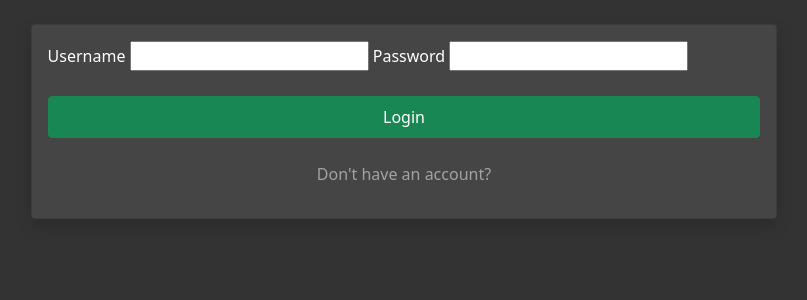
After one commit to reeson46/Planner, a Django app: template templates/account/login.html in a window 1280 px wide. The commit adds this page. Shown: the top 300 px of the page, without its empty margins (236-1043 px from the left). Run offline with Django 3.2, Linux system fonts and the light colour scheme; the template is opened without the code that fills it, so the values that code supplies are empty, except form fields; tables that the repository leaves empty hold one stand-in row (values such as "Sample post"); form fields are guessed from the names that the template uses.

Commit message:
form choices  only made by user, login/logout

```diff
--- a/planner/apps/account/admin.py
+++ b/planner/apps/account/admin.py
@@ -30,6 +30,7 @@ class UserAdminConfig(UserAdmin):
                     "user_name",
                     "first_name",
                     "last_name",
+                    'password',
                 )
             },
         ),
--- a/planner/apps/account/urls.py
+++ b/planner/apps/account/urls.py
@@ -1,9 +1,13 @@
 from django.urls import path
+from django.contrib.auth import views as auth_views
 from . import views
+from .forms import UserLoginForm
 
 app_name = "account"
 
 urlpatterns = [
+    path('login/', auth_views.LoginView.as_view(template_name="account/login.html", form_class=UserLoginForm), name='login'),
+    path('logout/', auth_views.LogoutView.as_view(next_page='/account/login/'), name="logout"),
     path("register/", views.account_register, name="register"),
     path("activate/<str:uidb64>/<str:token>/", views.account_activate, name='activate'),
 ]
--- a/planner/apps/task/models.py
+++ b/planner/apps/task/models.py
@@ -39,7 +39,7 @@ class Task(models.Model):
     )
     board = models.ForeignKey(Board, related_name="task", on_delete=models.CASCADE)
     category = models.ForeignKey(
-        Category, related_name="task", on_delete=models.CASCADE
+        Category, related_name="task", on_delete=models.RESTRICT
     )
     status = models.CharField(max_length=50, choices=STATUS, default="Planned")
     name = models.CharField(max_length=250)
--- a/planner/settings.py
+++ b/planner/settings.py
@@ -115,6 +115,8 @@ STATICFILES_DIRS = [os.path.join(BASE_DIR, "static")]
 
 # Custom user model
 AUTH_USER_MODEL = "account.UserAccount"
+LOGIN_REDIRECT_URL = '/'
+LOGIN_URL = '/account/login/'
 
 GRAPH_MODELS = {
     "all_applications": True,
--- /dev/null
+++ b/templates/account/login.html
@@ -0,0 +1,32 @@
+{% extends 'base.html' %}
+{% block title %}Login{% endblock title %}
+{% block content %}
+
+<div class="d-flex justify-content-center">
+  <div class="row mt-4" id="login-wrapper">
+    <div class="card card-body shadow form-bg">
+      <form action="{% url 'account:login' %}" method='POST'>
+        {% csrf_token %}
+        {% if form.errors %}
+        <div class="alert alert-dark" role="alert">
+          Username or Password not correct!
+        </div>
+        {% endif %}
+
+        <label class="text-white mb-1">{{ form.username.label }}</label>
+        {{ form.username }}
+
+        <label class="text-white mb-1">{{ form.password.label }}</label>
+        {{ form.password }}
+
+        <input type="hidden" name="next" value="{{ next }}">
+        <button class="btn btn-success btn-block py-2 mb-4 mt-4 fw500 w-100" type="submit" value="Log-in">Login</button>
+        <p class="text-center">
+          <a class="text-white-50 link-decor" href="{% url 'account:register' %}">Don't have an account?</a>
+        </p>
+
+      </form>
+    </div>
+  </div>
+</div>
+{% endblock %}
--- a/templates/dashboard/sidebar.html
+++ b/templates/dashboard/sidebar.html
@@ -43,7 +43,7 @@
     {% for category in categories %}
     <li class="row hovered-nav-item active-category mb-1" value="{{ category.id }}">
       <div class="category-link fs-5 text-white col-9" value="{{ category.id }}">
-        {{ category.name }} <span class="nav-total-number">{% if category.task.all|length > 0 %} {{ category.task.all|length }}{% endif %}</span>
+        {{ category.name }} {% if category.task.all|length > 0 %}<span class="nav-total-number"> {{ category.task.all|length }}</span>{% endif %}
       </div>
       <a href="#" class="col-3"><svg xmlns="http://www.w3.org/2000/svg" width="16" height="16" fill="orange"
           class="bi bi-x-lg delete-icon" viewBox="0 0 16 16">
@@ -58,7 +58,11 @@
   <div class="container">
   {% if user.is_authenticated %}
   <p class="text-white">Hello, {{user.user_name }}</p>
+  <br>
+  <a href="{% url 'account:logout' %}">Logout</a>
   {% else %}
+    <a href="{% url 'account:login' %}">Login</a>
+    or
     <a href="{% url 'account:register' %}">Register</a>
 
   {% endif %}
```
Also changed, not shown: planner/apps/account/forms.py (+21 -2 lines), planner/apps/account/views.py (+5 -4 lines), planner/apps/task/admin.py (+8 -1 lines), planner/apps/task/forms.py (+15 -5 lines), planner/apps/task/views.py (+18 -9 lines), static/account/css/account.css (+1 -11 lines), templates/account/registration/register.html (+1 -7 lines), templates/dashboard/task/new_task.html (+14 -17 lines).
